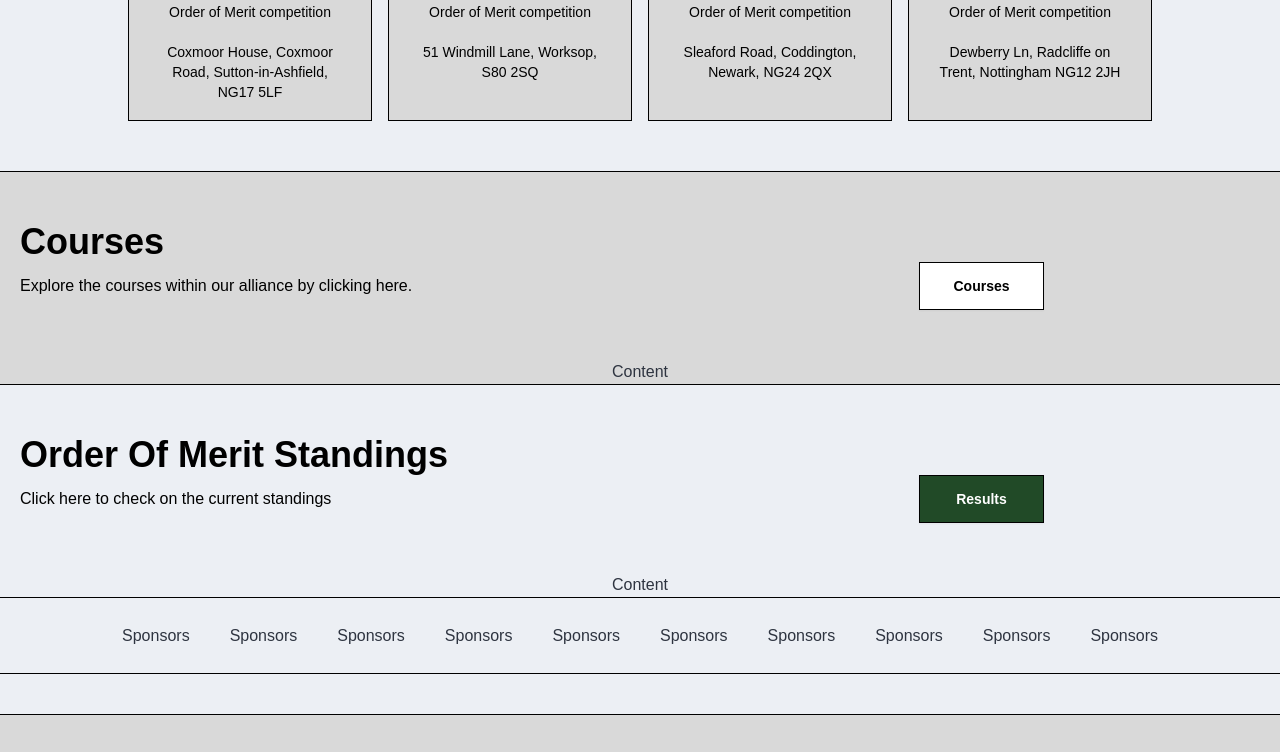
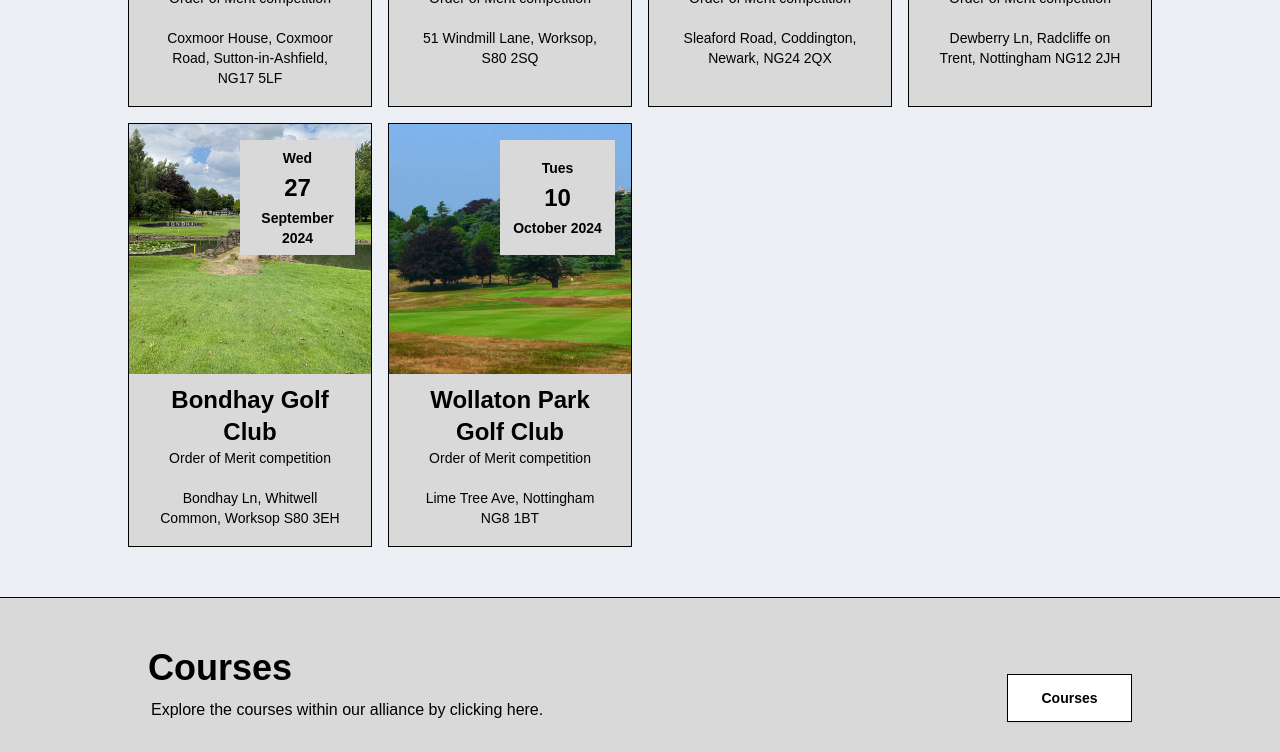
Before and after one commit to KaineBinch/NottinghamshireAlliance, a React (Vite) app: page /#/ in a window 1280 px wide. Shown: the part 1200-1952 px from the top of the page. Built offline with nearby package versions, Linux system fonts and the light colour scheme; no server answers.

Commit message:
feat: implemented weather API and extracted code into components

```diff
--- a/src/components/homepage/coursesSection.jsx
+++ b/src/components/homepage/coursesSection.jsx
@@ -10,7 +10,6 @@ const CoursesSection = () => {
           btnName="Courses"
           btnStyle="text-black bg-white"
         />
-        <div>Content</div>
       </div>
     </>
   );
--- a/src/components/homepage/fixturesSection.jsx
+++ b/src/components/homepage/fixturesSection.jsx
@@ -12,9 +12,9 @@ const FixturesSection = () => {
         btnStyle="text-white bg-[#214A27]"
       />
       <div className="flex place-content-center">
-        <div className="max-w-5xl mx-5 grid grid-cols-1 md:grid-cols-2 lg:grid-cols-4 gap-4 mb-[50px]">
+        <div className="max-w-5xl mx-5 mb-[50px] grid grid-cols-1 md:grid-cols-2 lg:grid-cols-3 xl:grid-cols-4 gap-4">
           {clubs
-            .filter((_, i) => i < 4)
+            .filter((_, i) => i < 6)
             .map((club, i) => (
               <FixtureCard
                 key={i}
--- a/src/components/homepage/homepageHeader.jsx
+++ b/src/components/homepage/homepageHeader.jsx
@@ -1,11 +1,13 @@
 const HomePageHeader = ({ title, subtext, btnName, btnStyle }) => {
   return (
-    <>
-      <div className="mx-5 place-content-center text-start text-black max-w-5xl flex flex-col grow">
-        <div className="flex flex-col py-[50px]">
-          <h1 className="text-left">{title}</h1>
-          <div className="flex justify-between items-center ">
-            <p className="pr-5">{subtext}</p>
+    <div className="flex justify-center w-full">
+      <div className="text-start text-black max-w-5xl flex flex-col grow px-5">
+        <div className="flex justify-between py-[50px]">
+          <div className="flex flex-col text-left">
+            <h1 className="pb-[10px]">{title}</h1>
+            <p className="pr-5 pl-[3px]">{subtext}</p>
+          </div>
+          <div className="flex flex-col justify-end">
             <a
               className={`btn rounded-none w-[125px] border-black ${btnStyle}`}
               href="/#/fixtures"
@@ -15,7 +17,8 @@ const HomePageHeader = ({ title, subtext, btnName, btnStyle }) => {
           </div>
         </div>
       </div>
-    </>
+    </div>
   );
 };
+
 export default HomePageHeader;
--- /dev/null
+++ b/src/components/homepage/welcomeSection.jsx
@@ -0,0 +1,47 @@
+import Weather from "../weather.jsx";
+import image from "../../assets/background.jpg";
+
+const WelcomeSection = () => {
+  return (
+    <>
+      <div
+        className="mt-[58px] w-full h-[40svh] place-content-end"
+        style={{
+          backgroundImage: `url(${image})`,
+          backgroundRepeat: "no-repeat",
+          backgroundSize: "cover",
+          backgroundPosition: "center",
+        }}
+      >
+        <Weather city="Nottingham" />
+      </div>
+      <div className="bg-[#D9D9D9] flex place-content-center">
+        <div className="text-center text-black px-5 py-[50px] max-w-5xl">
+          <h1>Welcome to the Nottinghamshire Golf Alliance</h1>
+          <p className="py-[25px]">
+            Experience the best golf courses in Nottinghamshire and compete with
+            amateurs and professionals in our exciting competitions. The
+            Nottinghamshire Amateur & Professional Golfer{"'"}s Alliance brings
+            golfers of all levels together for skill development and friendly
+            competition. Enjoy regular tournaments and a welcoming atmosphere
+            that fosters connections within the golfing community.
+          </p>
+          <a
+            className="btn rounded-none mr-8 w-[125px] border-black"
+            href="/#/starttimes"
+          >
+            Start Times
+          </a>
+          <a
+            className="btn rounded-none ml-8 w-[125px] border-black text-white bg-[#214A27]"
+            href="/#/results"
+          >
+            Results
+          </a>
+        </div>
+      </div>
+    </>
+  );
+};
+
+export default WelcomeSection;
--- a/src/components/weather.jsx
+++ b/src/components/weather.jsx
@@ -8,7 +8,7 @@ const Weather = ({ city }) => {
   useEffect(() => {
     const fetchWeather = async () => {
       try {
-        const apiKey = `108420021ecb38be356c6fc8dc3bc241`;
+        const apiKey = import.meta.env.VITE_WEATHER_API_KEY;
         const response = await axios.get(
           `https://api.openweathermap.org/data/2.5/forecast?q=${city}&appid=${apiKey}&units=metric`
         );
@@ -59,7 +59,7 @@ const Weather = ({ city }) => {
           ? dailyForecast.map((day, index) => (
               <div key={index} className="mx-4 text-center">
                 <div className="flex items-center justify-center mr-4">
-                  <span className="weather-icon text-2xl">
+                  <span className="weather-icon text-2xl [text-shadow:_2px_3px_2px_rgb(0_0_0_/_60%)]">
                     {getWeatherIcon(day.icon)}
                   </span>
                   <div className="text-white text-sm ml-3">
--- a/src/constants/weatherIcons.js
+++ b/src/constants/weatherIcons.js
@@ -9,6 +9,7 @@ export const getWeatherIcon = (icon) => {
     '10d': '\uf019', // Rain
     '11d': '\uf01d', // Thunderstorm
     '13d': '\uf076', // Snow
+    '50d': '\uf021', // Mist
   };
 
   return iconMap[normalizedIcon] || '\uf041'; // Default to 'unknown' icon if code not found
--- a/src/pages/homePage.jsx
+++ b/src/pages/homePage.jsx
@@ -1,52 +1,14 @@
-import Weather from "../components/weather.jsx";
-import image from "../assets/background.jpg";
 import OOMSection from "../components/homepage/oomSection.jsx";
 import CoursesSection from "../components/homepage/coursesSection.jsx";
 import FixturesSection from "../components/homepage/fixturesSection.jsx";
 import Scroller from "../components/homepage/logoScroller.jsx";
+import WelcomeSection from "../components/homepage/welcomeSection.jsx";
 
 const HomePage = () => {
   return (
     <>
       <div className="flex flex-col w-full">
-        <div
-          className="mt-[58px] w-full h-[40svh] place-content-end"
-          style={{
-            backgroundImage: `url(${image})`,
-            backgroundRepeat: "no-repeat",
-            backgroundSize: "cover",
-            backgroundPosition: "center",
-          }}
-        >
-          <Weather city="Nottinghamshire" />
-        </div>
-        <div className="flex flex-col">
-          <div className="bg-[#D9D9D9] flex place-content-center">
-            <div className="text-center text-black px-5 py-[50px] max-w-5xl">
-              <h1>Welcome to the Nottinghamshire Golf Alliance</h1>
-              <p className="py-[25px]">
-                Experience the best golf courses in Nottinghamshire and compete
-                with amateurs and professionals in our exciting competitions.
-                The Nottinghamshire Amateur & Professional Golfer{"'"}s Alliance
-                brings golfers of all levels together for skill development and
-                friendly competition. Enjoy regular tournaments and a welcoming
-                atmosphere that fosters connections within the golfing
-                community.
-              </p>
-              <a
-                className="btn rounded-none mr-8 w-[125px] border-black"
-                href="/#/starttimes"
-              >
-                Start Times
-              </a>
-              <a
-                className="btn rounded-none ml-8 w-[125px] border-black text-white bg-[#214A27]"
-                href="/#/results"
-              >
-                Results
-              </a>
-            </div>
-          </div>
+        <WelcomeSection />
         <hr className="border-black" />
         <FixturesSection />
         <hr className="border-black" />
@@ -55,7 +17,6 @@ const HomePage = () => {
         <OOMSection />
         <Scroller />
       </div>
-      </div>
     </>
   );
 };
```
Also changed, not shown: 1 other file (tests, documents, lock files or other folders). Lines whose indentation alone changed are shown as unchanged.
